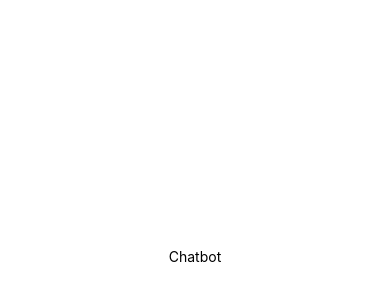
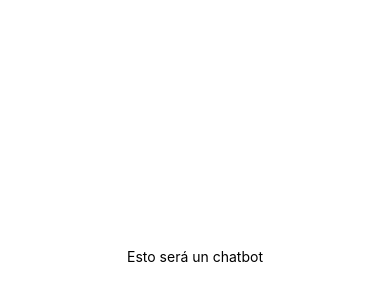
Before and after one commit to FloresVera/Chatbot, a React Native app: screen / in a window 390 px wide. Shown: the part 166-466 px from the top of the page. Built offline with nearby package versions, Linux system fonts and the light colour scheme.

Commit message:
Probando

```diff
--- a/App.js
+++ b/App.js
@@ -5,7 +5,7 @@ import { StyleSheet, Text, View } from 'react-native';
 export default function App() {
   return (
     <View style={styles.container}>
-      <Text>Chatbot</Text>
+      <Text>Esto será un chatbot</Text>
       <StatusBar style="auto" />
     </View>
   );
```
